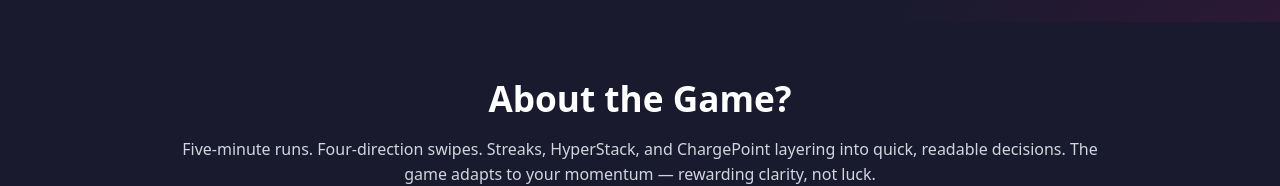
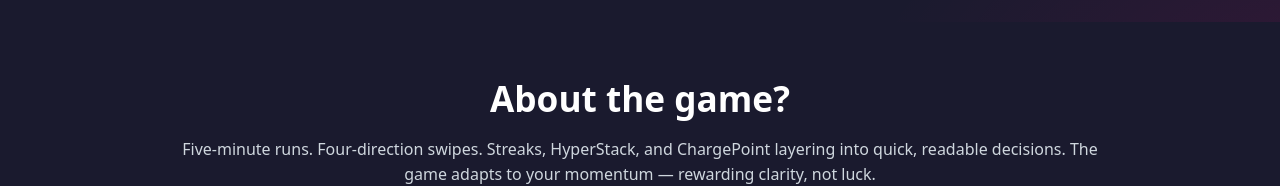
Before and after one commit to reactivesgame/support-legal, a plain HTML site: page index.html in a window 1280 px wide. Shown: the part 301-487 px from the top of the page. Drawn offline with Linux system fonts and the light colour scheme.

Commit message:
Update index.html

```diff
--- a/index.html
+++ b/index.html
@@ -70,7 +70,7 @@ h1 { font-size: 3rem; margin-bottom: 10px; }
 </section>
 <section>
 <div class="wrap">
-<h2>About the Game?</h2>
+<h2>About the game?</h2>
 <p class="lead">Five-minute runs. Four-direction swipes. Streaks, HyperStack, and ChargePoint layering into quick, readable decisions. The game adapts to your momentum — rewarding clarity, not luck.</p>
 <div class="grid"><div class="card"><span class="emoji">⚡</span><div>Focus-shaped scoring</div></div><div class="card"><span class="emoji">🔥</span><div>Streaks &amp; HyperStack</div></div><div class="card"><span class="emoji">💥</span><div>ChargePoint</div></div><div class="card"><span class="emoji">🎮</span><div>Precision swipe controls</div></div><div class="card"><span class="emoji">🕑</span><div>5-minute sessions</div></div><div class="card"><span class="emoji">🌈</span><div>Colorpunk visuals</div></div><div class="card"><span class="emoji">🏆</span><div>Live leaderboard</div></div></div>
 </div>
```
